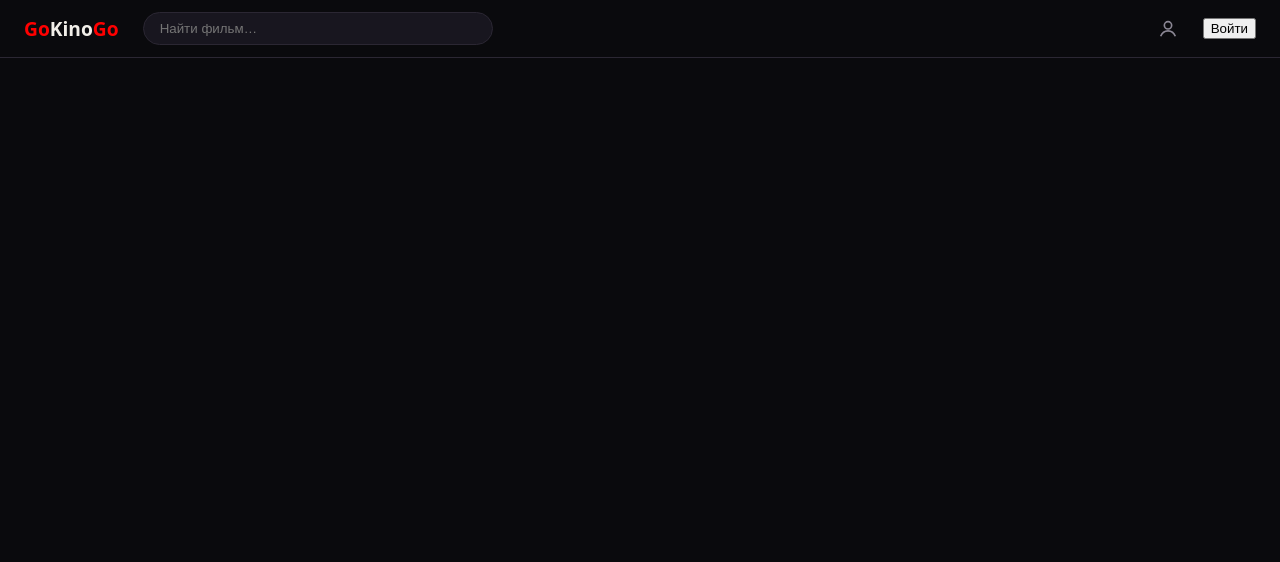
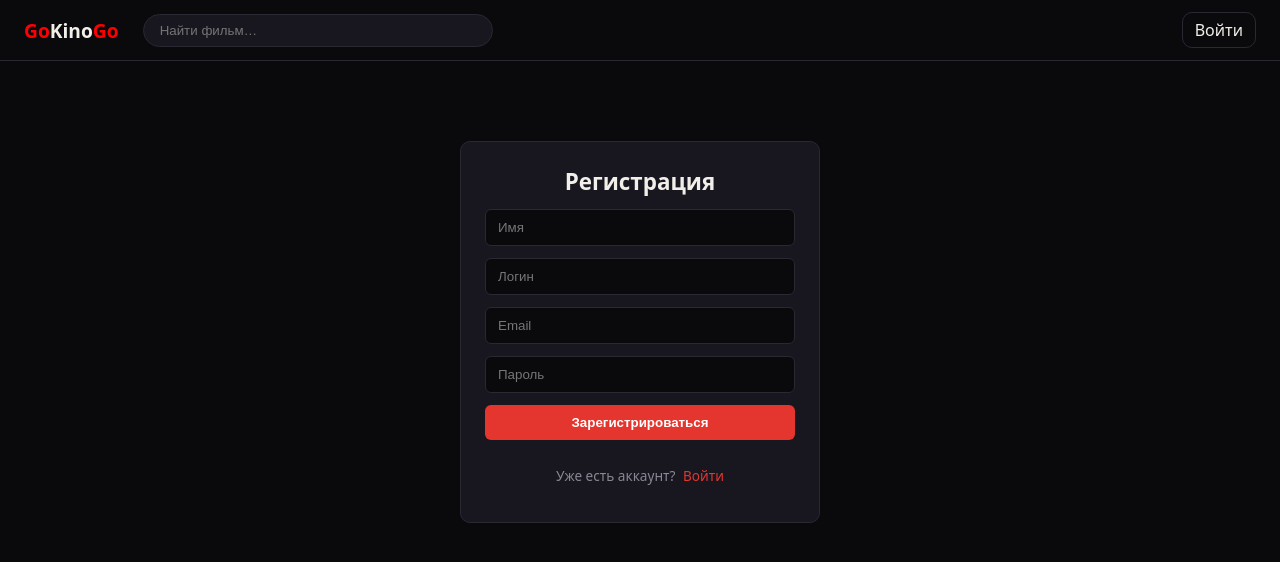
Before and after one commit to Michww3/GoKinoGo_frontend, a React app: page /register in a window 1280 px wide. Before the commit this address had no page. Shown: the top 562 px of the page. Built offline with nearby package versions, Linux system fonts and the light colour scheme.

Commit message:
add Auth and Login page

```diff
--- a/src/App.tsx
+++ b/src/App.tsx
@@ -1,11 +1,19 @@
-import {BrowserRouter, Route, Routes} from "react-router-dom";
-import {HomePage} from "./pages/HomePage";
-import {MovieDetailsPage} from "./pages/MovieDetailsPage";
-import { StrictMode } from "react";
+import { BrowserRouter, Route, Routes } from "react-router-dom";
+import { HomePage } from "./pages/HomePage";
+import { MovieDetailsPage } from "./pages/MovieDetailsPage";
+import { StrictMode, useEffect } from "react";
 import { Header } from "./components/Header";
-import { StoreProvider } from "./stores/StoreContext";
+import { StoreProvider, useStore } from "./stores/StoreContext";
+import { LoginPage } from "./pages/LoginPage";
+import { RegisterPage } from "./pages/RegisterPage";
 
 export function App() {
+    const { auth } = useStore();
+
+    useEffect(() => {
+        auth.loadCurrentUser();
+    }, [auth]);
+
     return (
         <StrictMode>
             <BrowserRouter>
@@ -14,6 +22,8 @@ export function App() {
                     <Routes>
                         <Route path="/" element={<HomePage />} />
                         <Route path="/movies/:id" element={<MovieDetailsPage />} />
+                        <Route path="/login" element={<LoginPage />} />
+                        <Route path="/register" element={<RegisterPage />} />
                     </Routes>
                 </StoreProvider>
             </BrowserRouter>
--- a/src/api/auth.ts
+++ b/src/api/auth.ts
@@ -30,4 +30,10 @@ export const AuthApi = {
     apiClient.post<AuthResponse>("/Auth/login", payload).then((res) => res.data),
   register: (payload: RegisterPayload) =>
     apiClient.post<AuthResponse>("/Auth/register", payload).then((res) => res.data),
+  me: () =>
+    apiClient.get<User>("Auth/me").then((res) => res.data),
+  checkEmail: (email: string) =>
+    apiClient.get<{ exists: boolean }>(`/Users/check-email?email=${encodeURIComponent(email)}`).then((res) => res.data),
+  checkUserName: (userName: string) =>
+    apiClient.get<{ exists: boolean }>(`/Users/check-username?userName=${encodeURIComponent(userName)}`).then((res) => res.data),
 };
--- a/src/components/Header.css
+++ b/src/components/Header.css
@@ -37,7 +37,6 @@
 }
 
 .header__profile {
-  margin-left: auto;
   color: var(--text-muted);
   display: flex;
 }
@@ -45,3 +44,18 @@
 .header__profile:hover {
   color: var(--text-primary);
 }
+
+.header__button {
+  margin-left: auto;
+  background: none;
+  border: 1px solid var(--surface-border);
+  color: var(--text-primary);
+  cursor: pointer;
+  font-size: 1rem;
+  padding: 6px 12px;
+  border-radius: var(--radius);
+}
+
+.header__button:hover {
+  border-color: var(--accent);
+}
--- a/src/components/Header.tsx
+++ b/src/components/Header.tsx
@@ -32,17 +32,23 @@ export const Header = observer(function Header() {
         onChange={(e) => handleSearch(e.target.value)}
       />
 
+      {auth.isAuthenticated ? (
+        <>
+          <button className="header__button" onClick={() => auth.logout()}>
+            Выйти, {auth.user?.name}
+          </button>
           <Link to="/profile" className="header__profile" aria-label="Профиль">
             <svg viewBox="0 0 24 24" width="22" height="22" fill="none" stroke="currentColor" strokeWidth="1.8">
               <circle cx="12" cy="8" r="4" />
               <path d="M4 20c1.5-4 5-6 8-6s6.5 2 8 6" />
             </svg>
           </Link>
-      {auth.isAuthenticated ? (
-        <button onClick={() => auth.logout()}>Выйти, {auth.user?.name}</button>
+        </>
       ) :
         (
-        <button onClick={() => auth.login("user@example.com", "string")}>Войти</button>
+          <Link to="/login" className="header__button">
+            Войти
+          </Link>
         )}
     </header>
   );
--- /dev/null
+++ b/src/pages/AuthForm.css
@@ -0,0 +1,81 @@
+.auth-page {
+  display: flex;
+  justify-content: center;
+  padding: calc(var(--space-5) * 2);
+  padding-top: 80px;
+}
+
+.auth-form {
+  width: 100%;
+  max-width: 360px;
+  display: flex;
+  flex-direction: column;
+  gap: var(--space-3);
+  background: var(--surface);
+  border: 1px solid var(--surface-border);
+  border-radius: var(--radius);
+  padding: var(--space-5);
+}
+
+.auth-form__field {
+  display: flex;
+  flex-direction: column;
+  gap: 4px; /* между input и ошибкой */
+}
+
+.auth-form h1 {
+  margin: auto ;
+  font-size: 1.4rem;
+}
+
+.auth-form input {
+  background: var(--bg);
+  border: 1px solid var(--surface-border);
+  border-radius: 6px;
+  padding: 10px 12px;
+  color: var(--text-primary);
+}
+
+.auth-form input:focus {
+  outline: none;
+  border-color: var(--accent);
+}
+
+.auth-form button[type="submit"] {
+  background: var(--accent);
+  color: white;
+  border: none;
+  border-radius: 6px;
+  padding: 10px;
+  font-weight: 600;
+  cursor: pointer;
+}
+
+.auth-form button[type="submit"]:disabled {
+  opacity: 0.6;
+  cursor: not-allowed;
+}
+
+.auth-form__error {
+  margin: 0;
+  color: #ff6b6b;
+  font-size: 0.85rem;
+}
+
+.auth-form__footer {
+  font-size: 0.85rem;
+  color: var(--text-muted);
+  text-align: center;
+}
+
+.auth-form__link {
+  padding-left: 4px;
+  font-weight: 500;
+  color: var(--accent);
+  text-decoration: none;
+  transition: color 0.2s ease;
+}
+
+.auth-form__link:hover {
+  color: var(--accent-dark);
+}
--- /dev/null
+++ b/src/pages/LoginPage.tsx
@@ -0,0 +1,65 @@
+import { SubmitEvent, useState } from "react";
+import { Link, useNavigate } from "react-router-dom";
+import { observer } from "mobx-react-lite";
+import { useStore } from "@/stores/StoreContext";
+import "./AuthForm.css";
+
+export const LoginPage = observer(function LoginPage() {
+  const { auth } = useStore();
+  const navigate = useNavigate();
+
+  const [email, setEmail] = useState("");
+  const [password, setPassword] = useState("");
+  const [error, setError] = useState<string | null>(null);
+  const [isSubmitting, setIsSubmitting] = useState(false);
+
+  const handleSubmit = async (e: SubmitEvent<HTMLFormElement>) => {
+    e.preventDefault();
+    setError(null);
+    setIsSubmitting(true);
+    try {
+      await auth.login(email, password);
+      navigate("/");
+    } catch {
+      setError("Неверный email или пароль");
+    } finally {
+      setIsSubmitting(false);
+    }
+  };
+
+  return (
+    <div className="auth-page">
+      <form className="auth-form" onSubmit={handleSubmit}>
+        <h1>Вход</h1>
+
+        {error && <p className="auth-form__error">{error}</p>}
+
+        <input
+          type="email"
+          placeholder="Email"
+          value={email}
+          onChange={(e) => setEmail(e.target.value)}
+          required
+        />
+        <input
+          type="password"
+          placeholder="Пароль"
+          value={password}
+          onChange={(e) => setPassword(e.target.value)}
+          required
+        />
+
+        <button type="submit" disabled={isSubmitting}>
+          {isSubmitting ? "Входим…" : "Войти"}
+        </button>
+
+        <p className="auth-form__footer">
+          Нет аккаунта?
+          <Link to="/register" className="auth-form__link">
+            Зарегистрироваться
+          </Link>
+        </p>
+      </form>
+    </div>
+  );
+});
--- /dev/null
+++ b/src/pages/RegisterPage.tsx
@@ -0,0 +1,118 @@
+import { useState, SubmitEvent, ChangeEvent } from "react";
+import { Link, useNavigate } from "react-router-dom";
+import { observer } from "mobx-react-lite";
+import { useStore } from "@/stores/StoreContext";
+import { AuthApi } from "@/api/auth";
+import "./AuthForm.css";
+
+export const RegisterPage = observer(function RegisterPage() {
+  const { auth } = useStore();
+  const navigate = useNavigate();
+
+  const [form, setForm] = useState({ name: "", userName: "", email: "", password: "" });
+  const [error, setError] = useState<string | null>(null);
+  const [isSubmitting, setIsSubmitting] = useState(false);
+  const [emailError, setEmailError] = useState<string | null>(null);
+  const [userNameError, setUserNameError] = useState<string | null>(null);
+
+  const update = (key: keyof typeof form) => (e: ChangeEvent<HTMLInputElement>) =>
+    setForm((f) => ({ ...f, [key]: e.target.value }));
+
+  const validateEmail = async () => {
+    if (!form.email.trim()) return;
+
+    const exists = await AuthApi.checkEmail(form.email);
+
+    if (exists) {
+      setEmailError("Пользователь с таким email уже существует");
+    } else {
+      setEmailError(null);
+    }
+  };
+
+  const validateUserName = async () => {
+    if (!form.userName.trim()) return;
+
+    const exists = await AuthApi.checkUserName(form.userName);
+
+    if (exists) {
+      setUserNameError("Такой логин уже занят");
+    } else {
+      setUserNameError(null);
+    }
+  };
+
+  const handleSubmit = async (e: SubmitEvent<HTMLFormElement>) => {
+    e.preventDefault();
+    setError(null);
+    setIsSubmitting(true);
+    try {
+      await auth.register(form);
+      navigate("/");
+    } catch {
+      setError("Не удалось зарегистрироваться — проверьте данные");
+    } finally {
+      setIsSubmitting(false);
+    }
+  };
+
+  return (
+    <div className="auth-page">
+      <form className="auth-form" onSubmit={handleSubmit}>
+        <h1>Регистрация</h1>
+
+        {error && <p className="auth-form__error">{error}</p>}
+
+        <div className="auth-form__field">
+        <input placeholder="Имя" value={form.name} onChange={update("name")} required />
+        </div>
+
+        <div className="auth-form__field">
+          <input
+            type="text"
+            placeholder="Логин"
+            value={form.userName}
+            onChange={update("userName")}
+            onBlur={validateUserName}
+            required
+          />
+
+          {userNameError && <p className="auth-form__error">{userNameError}</p>}
+        </div>
+
+        <div className="auth-form__field">
+          <input
+            type="email"
+            placeholder="Email"
+            value={form.email}
+            onChange={update("email")}
+            onBlur={validateEmail}
+            required
+          />
+
+          {emailError && <p className="auth-form__error">{emailError}</p>}
+        </div>
+
+        <div className="auth-form__field">
+          <input
+            type="password"
+            placeholder="Пароль"
+            value={form.password}
+            onChange={update("password")}
+            minLength={6}
+            required
+          />
+
+        </div>
+
+        <button type="submit" disabled={isSubmitting}>
+          {isSubmitting ? "Создаём…" : "Зарегистрироваться"}
+        </button>
+
+        <p className="auth-form__footer">
+          Уже есть аккаунт? <Link to="/login" className="auth-form__link">Войти</Link>
+        </p>
+      </form>
+    </div>
+  );
+});
--- a/src/stores/AuthStore.ts
+++ b/src/stores/AuthStore.ts
@@ -34,6 +34,21 @@ export const AuthStore = types
       tokenStorage.clear();
       self.user = null;
     },
+    loadCurrentUser: flow(function* () {
+      const token = tokenStorage.get();
+
+      if (!token) {
+        return;
+      }
+
+      try {
+        const user = yield AuthApi.me();
+        self.user = user;
+      } catch {
+        tokenStorage.clear();
+        self.user = null;
+      }
+    }),
   }));
 
 export type AuthStoreInstance = Instance<typeof AuthStore>;
```
Lines whose indentation alone changed are shown as unchanged.
